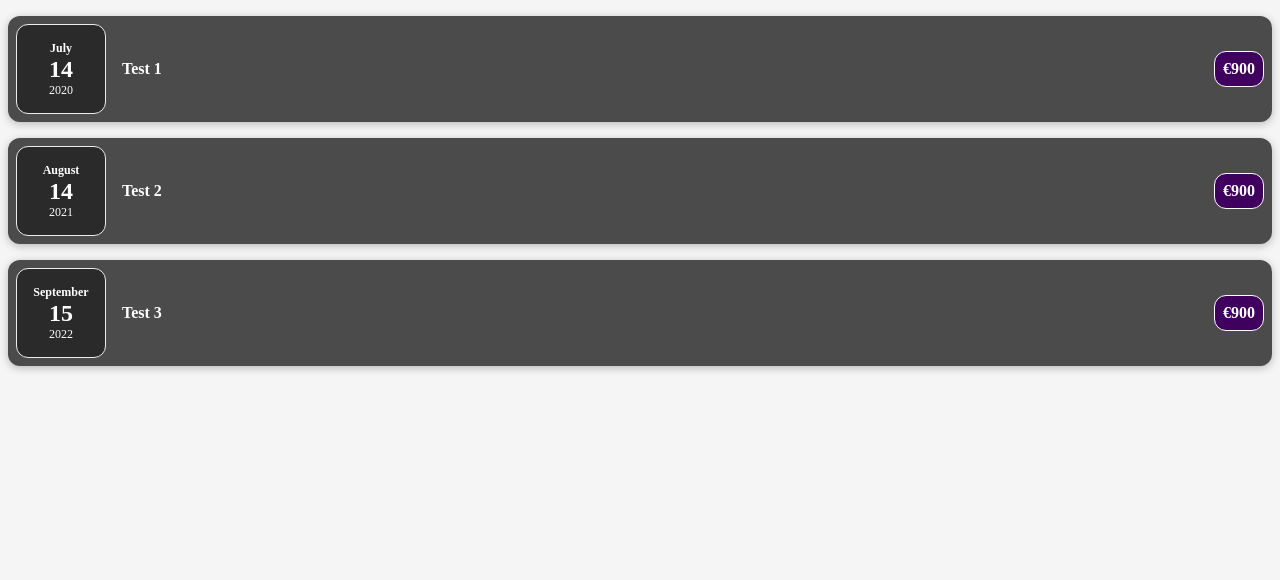
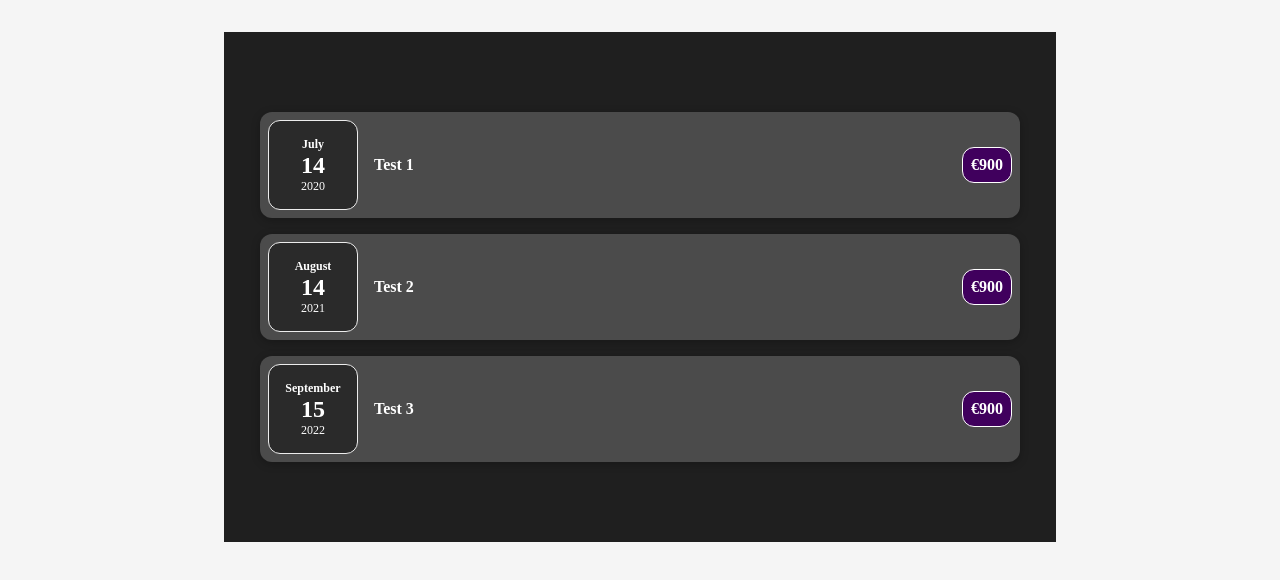
Before and after one commit to JasmineKhalimova/FoodApp, a React (Create React App) app: page / in a window 1280 px wide. Shown: the top 580 px of the page. Built offline with nearby package versions, Linux system fonts and the light colour scheme.

Commit message:
added card component

```diff
--- /dev/null
+++ b/src/components/Card.js
@@ -0,0 +1,6 @@
+function Card(props){
+    const classes = 'card ' + props.ClassName
+    return <div className={classes}>{props.childen}</div>
+}
+
+export default Card;
--- a/src/components/ExpenseItems.js
+++ b/src/components/ExpenseItems.js
@@ -22,7 +22,7 @@ function ExpenseItems(props){
         }
       ];
       return (
-        <div className="App">
+        <div className="expenses">
           <ExpenseItem title={expense[0].title} amount={expense[0].amount} date={expense[0].date}></ExpenseItem>
           <ExpenseItem title={expense[1].title} amount={expense[1].amount} date={expense[1].date}></ExpenseItem>
           <ExpenseItem title={expense[2].title} amount={expense[2].amount} date={expense[2].date}></ExpenseItem>
--- a/src/css/global.scss
+++ b/src/css/global.scss
@@ -65,6 +65,13 @@ body {
       font-weight: bold;
     }
   }
+  .expenses {
+    padding: 1rem;
+    background-color: rgb(31, 31, 31);
+    margin: 2rem auto;
+    width: 50rem;
+    max-width: 95%;
+  }
 
   @media (min-width: 580px) {
     .expense-item__description {
```
